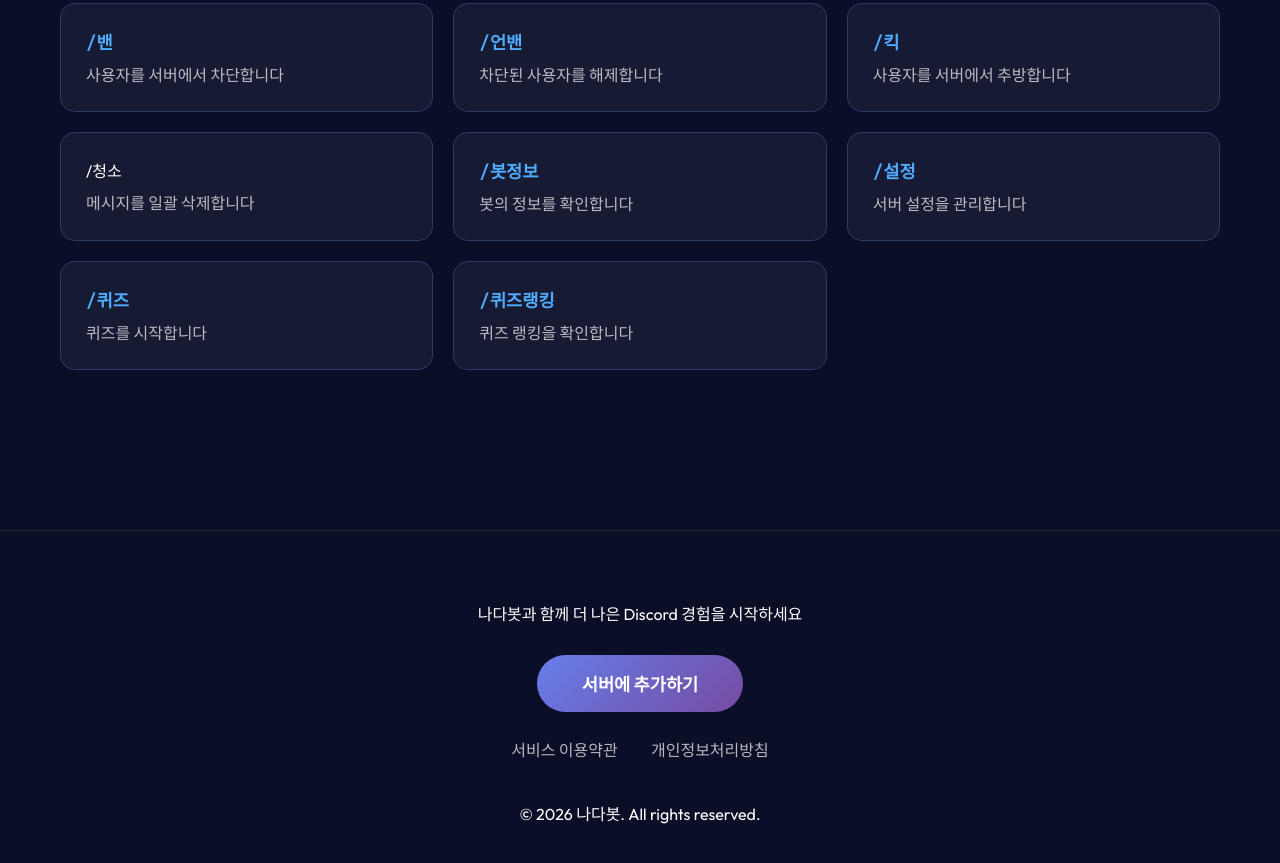
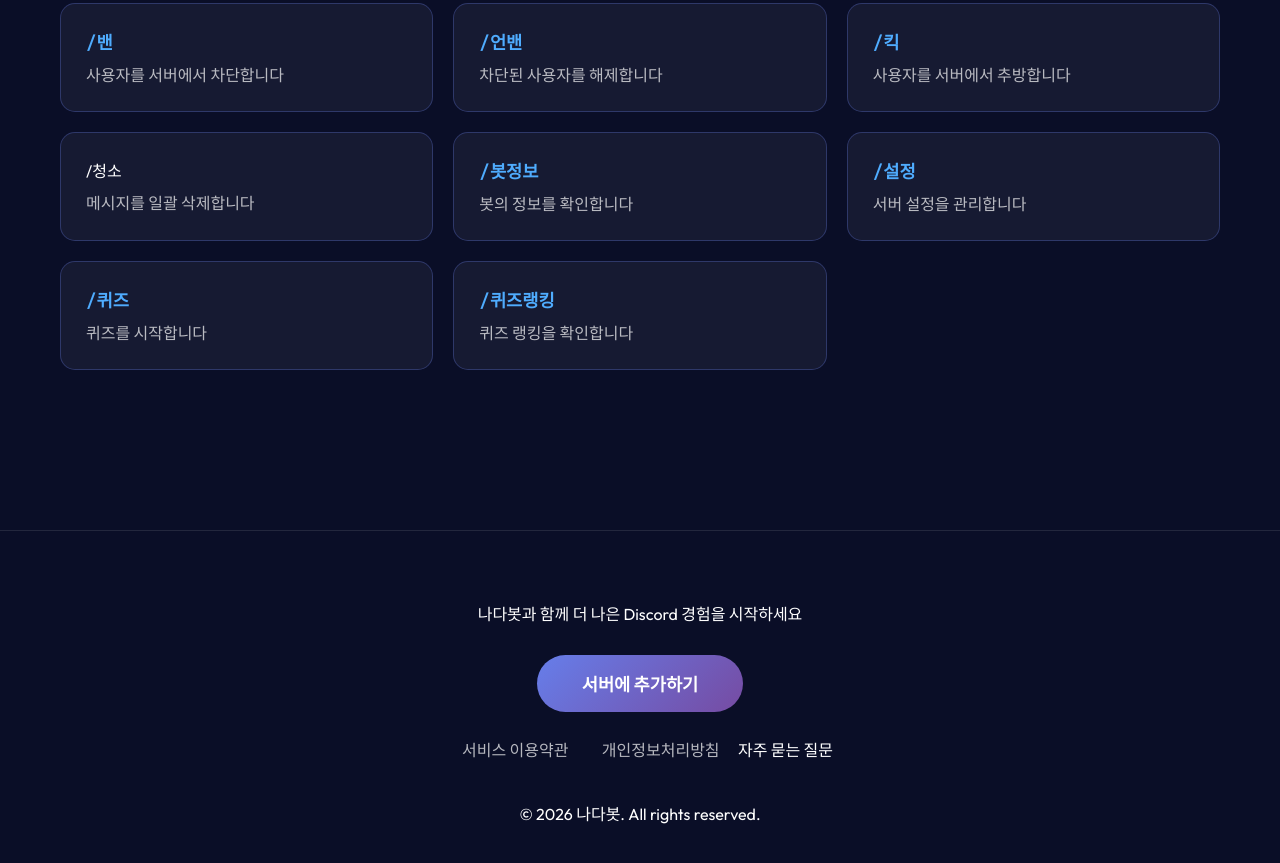
Before and after one commit to nada0811/nadabot, a plain HTML site: page index.html in a window 1280 px wide. Shown: the part 1903-2766 px from the top of the page. Drawn offline with Linux system fonts and the light colour scheme.

Commit message:
Update index.html

```diff
--- a/index.html
+++ b/index.html
@@ -345,6 +345,7 @@
         <div style="margin-top:25px;">
             <a href="https://nada-bot.kro.kr/terms" class="footer-link">서비스 이용약관</a>
             <a href="https://nada-bot.kro.kr/privacy" class="footer-link">개인정보처리방침</a>
+            <a hreh="https://nadabot.kro.kr/faq" class="foorter-link">자주 묻는 질문</a>
         </div>
 
         <p style="margin-top:40px;">© 2026 나다봇. All rights reserved.</p>
```
